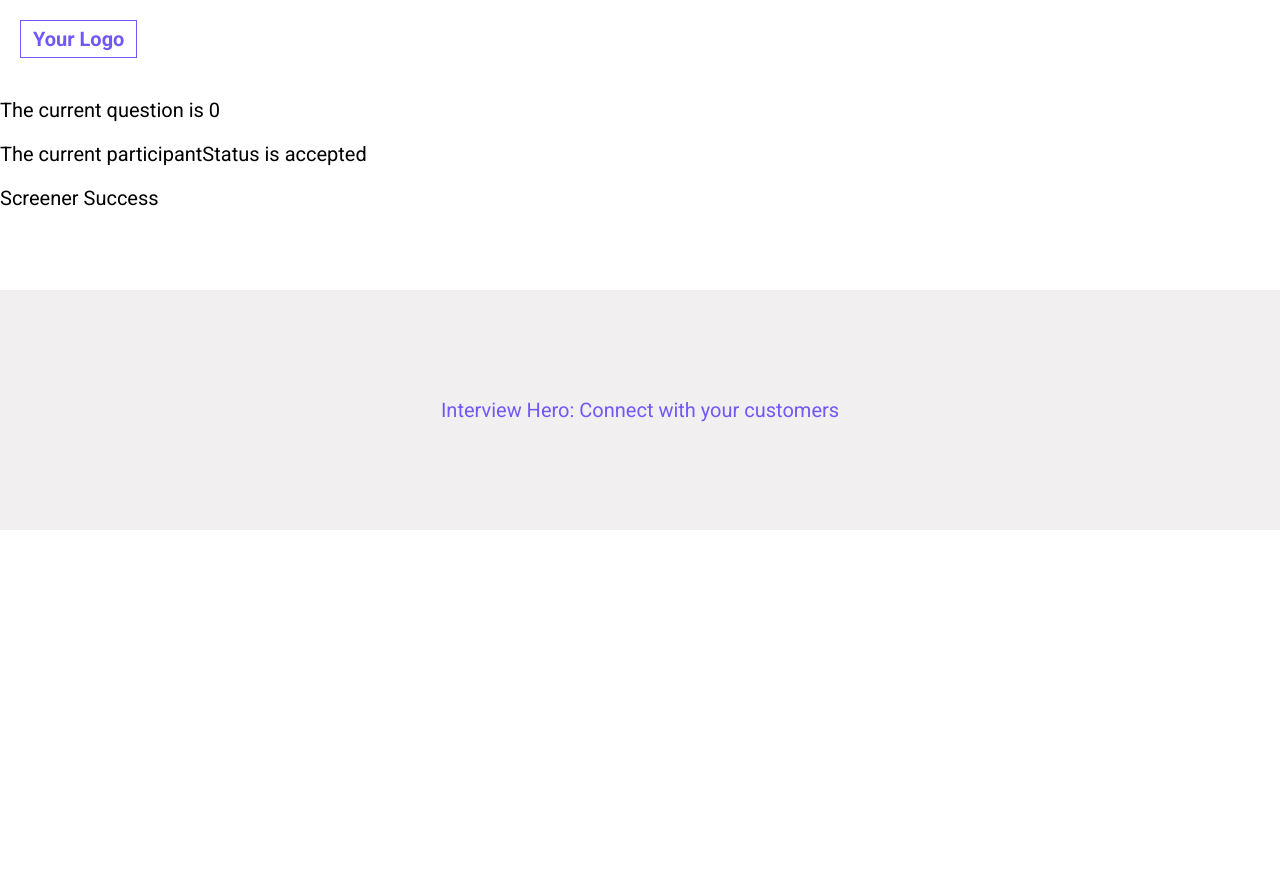
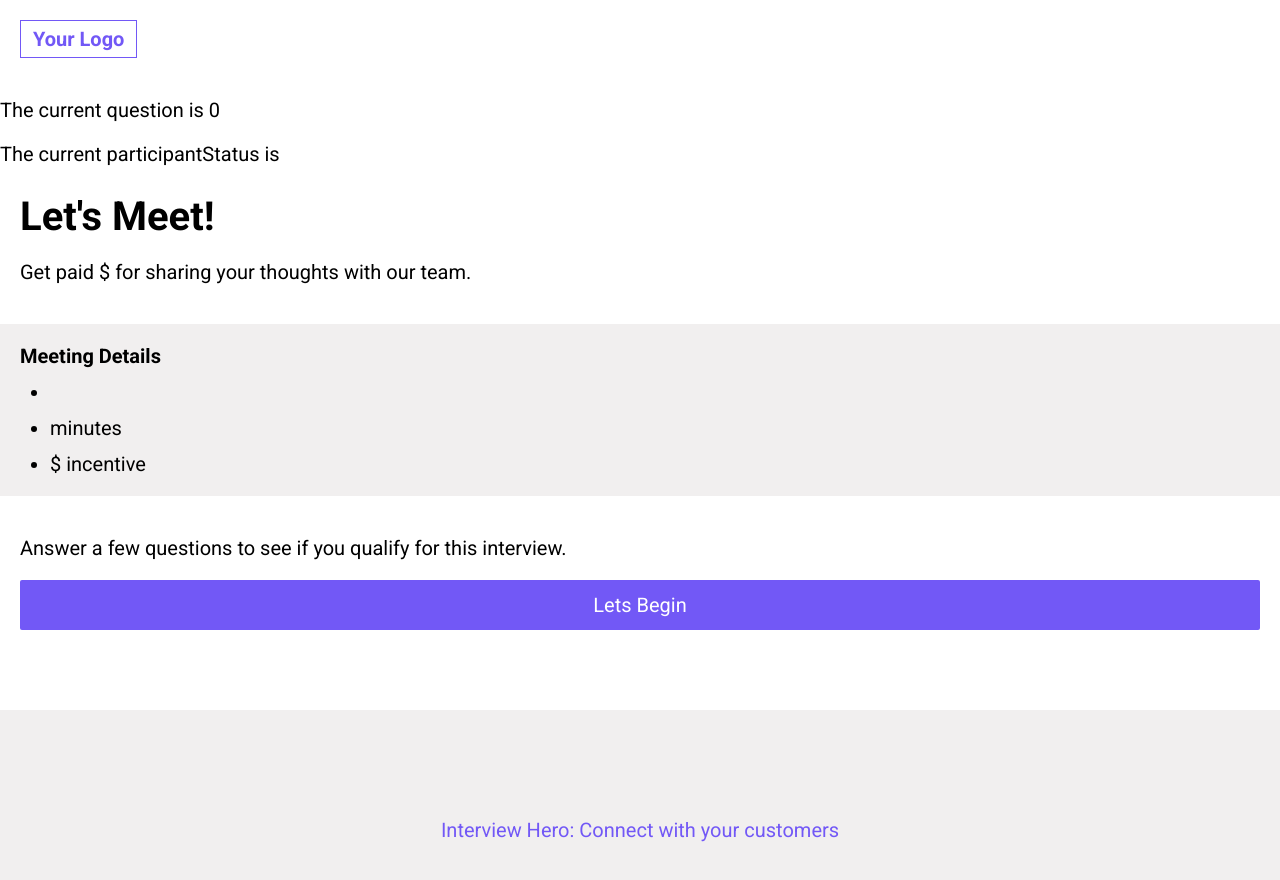
Before and after one commit to josh-cpm/book_interview, a Vue app: page /interview/screener/1 in a window 1280 px wide. Shown: the top 880 px of the page. Before the commit the page ends 800 px from the top, so only its background shows below. Built offline with nearby package versions, Linux system fonts and the light colour scheme; no server answers.

Commit message:
Fixed logic in quiz completion checking function

```diff
--- a/src/views/Screener.vue
+++ b/src/views/Screener.vue
@@ -71,13 +71,13 @@ export default {
     },
     checkForQuizCompletion() {
       const screener = Array.from(store.screener);
-      let unansweredQuestionCount = 0;
+      let unansweredQuestionCount = screener.length;
       screener.forEach((question) => {
-        if (question.userAnswer === undefined) {
-          unansweredQuestionCount += 1;
+        if (question.userAnswer !== undefined) {
+          unansweredQuestionCount -= 1;
         }
       });
-      if (unansweredQuestionCount === 0) {
+      if (unansweredQuestionCount === 0 && screener.length > 0) {
         store.participantStatus = 'accepted';
       }
     },
```
